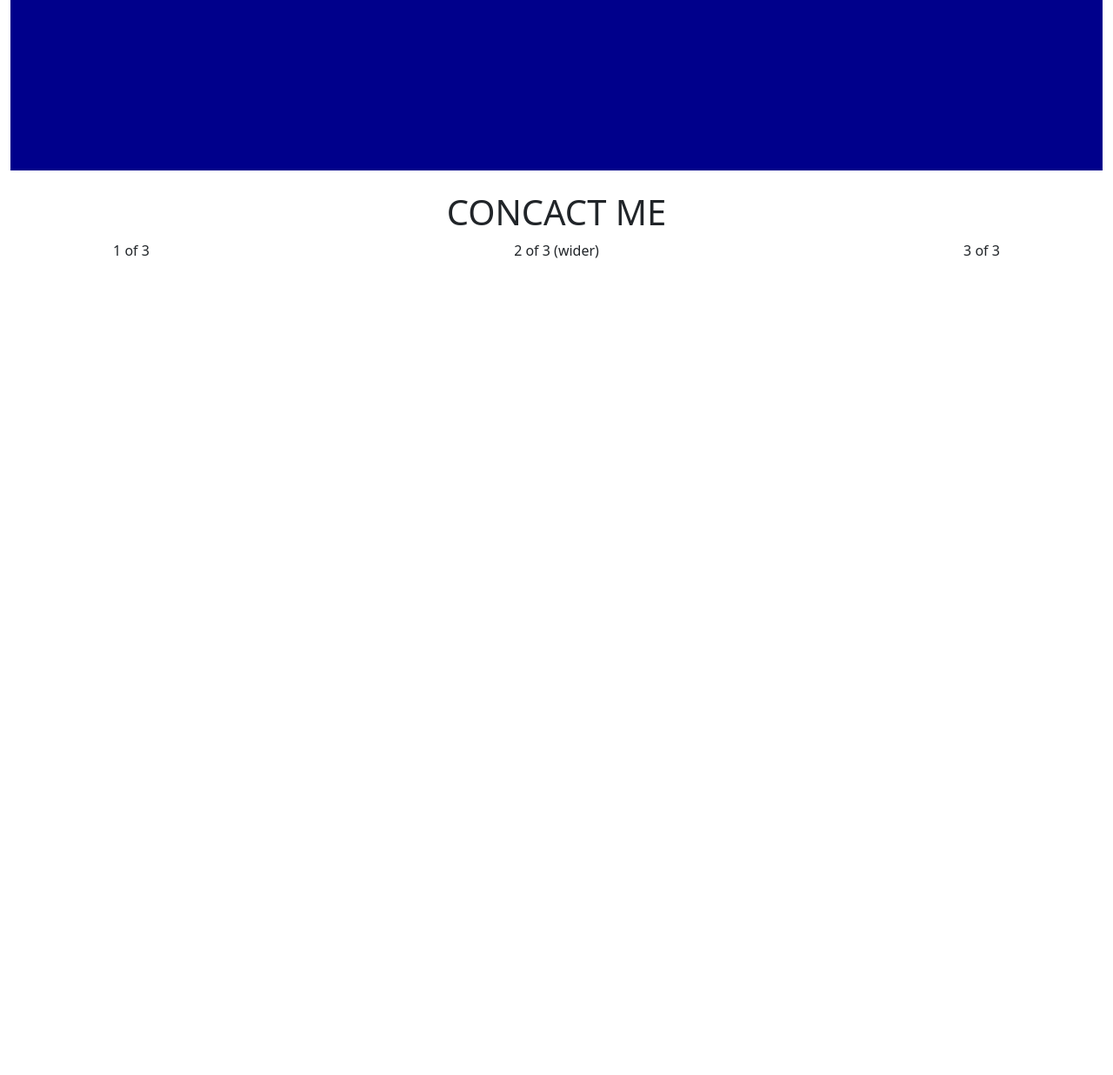
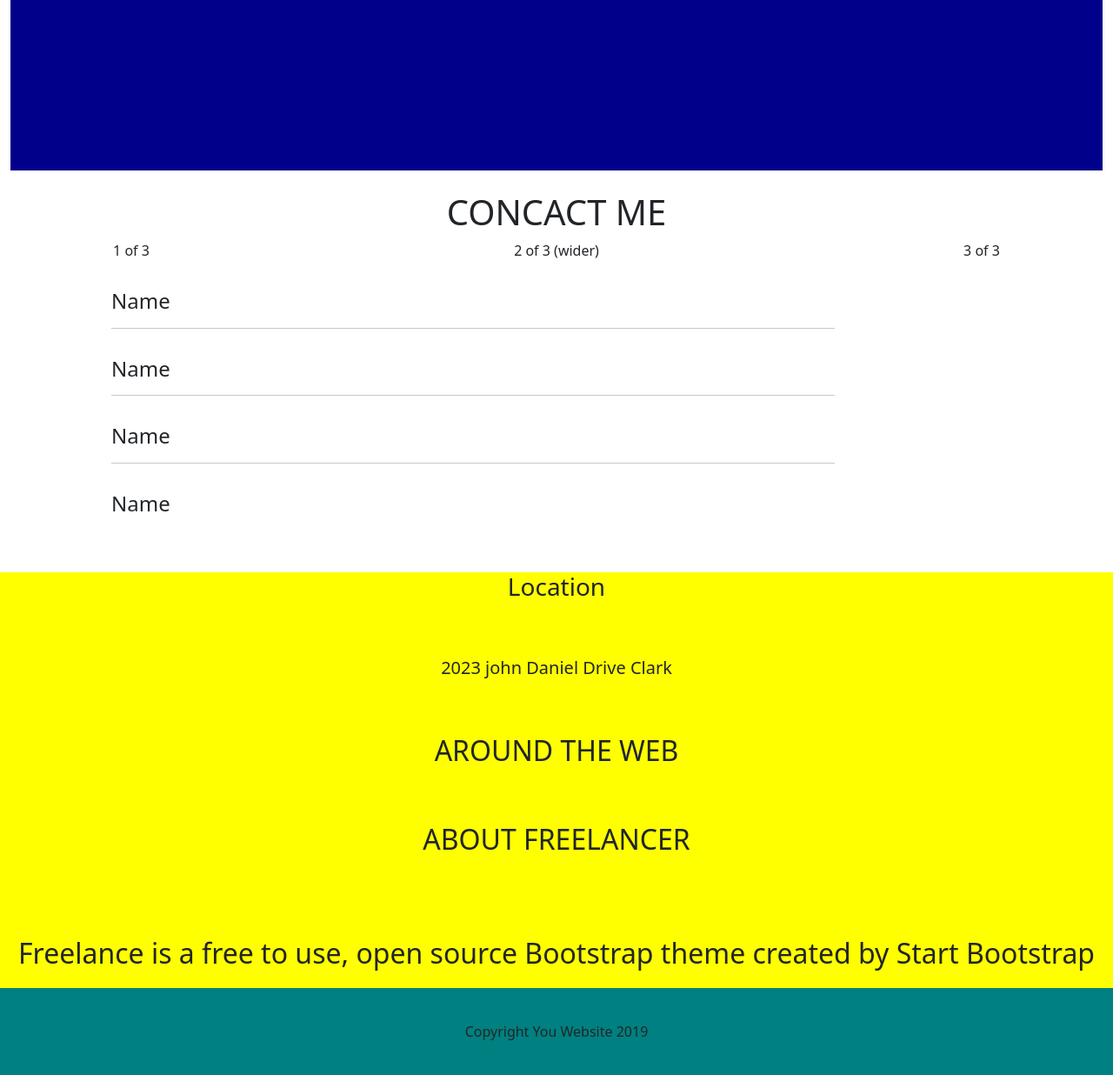
Before and after one commit to VincenzoMinardi/html-css-bootstrap-freelancer, a plain HTML site: page index.html in a window 1280 px wide. Shown: the part 2794-4030 px from the top of the page at 87% size. Before the commit the page ends 3094 px from the top, so only its background shows below. Drawn offline with nearby package versions, Linux system fonts and the light colour scheme.

Commit message:
add: footer

```diff
--- a/assets/style.css
+++ b/assets/style.css
@@ -53,5 +53,40 @@ p{
 
 button{
     position: relative;
-    top: 4rem;
+    top: 4rem
 }
+
+.text{
+    margin-top: 2rem;
+    margin-left: 8rem;
+}
+
+.line{
+    margin-left: 8rem;
+    width: 65%;
+}
+
+footer{
+    background-color: yellow;
+}
+
+.cont-footer{
+    margin-top: 4rem;
+}
+
+
+.text-footer{
+    margin-top: 4rem;
+}
+
+.paragraf{
+    font-size: 2rem;
+}
+
+.copyright{
+    background-color: teal;
+    height: 100px;
+    display: flex;
+    justify-content: center;
+    align-items: center;
+}
--- a/index.html
+++ b/index.html
@@ -120,10 +120,33 @@
                     3 of 3
                 </div>
             </div>
-
         </div>
-
-</main>
+        <h4 class="text">Name</h4>
+        <hr class="line">
+        <h4 class="text">Name</h4>
+        <hr class="line">
+        <h4 class="text">Name</h4>
+        <hr class="line">
+        <h4 class="text">Name</h4>
+    </main>
+    <footer>
+        <div class="text-center">
+            <div class="cont-footer">
+                <h3 class="text-footer">Location</h3>
+                <h5 class="text-footer">2023 john Daniel Drive Clark </h5>
+                <h2 class="text-footer">
+                    AROUND THE WEB
+                </h2>
+                <h2 class="text-footer">ABOUT FREELANCER</h2>
+                <p class="paragraf">Freelance is a free to use, open source Bootstrap theme created by Start Bootstrap</p>
+            </div>
+        </div>
+        <div class="copyright">
+            <div class="text-center">
+                <span>Copyright You Website 2019</span>
+            </div>
+        </div>
+    </footer>
 
 
 
```
